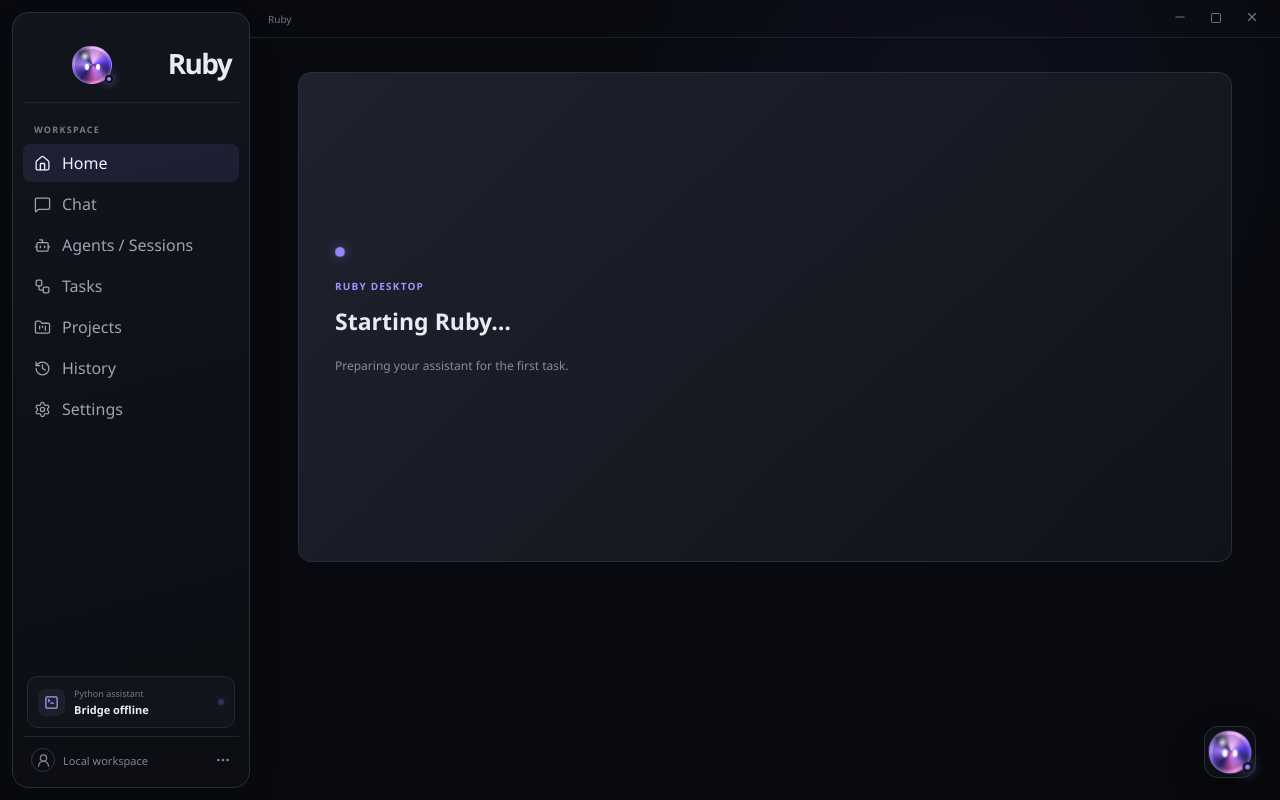
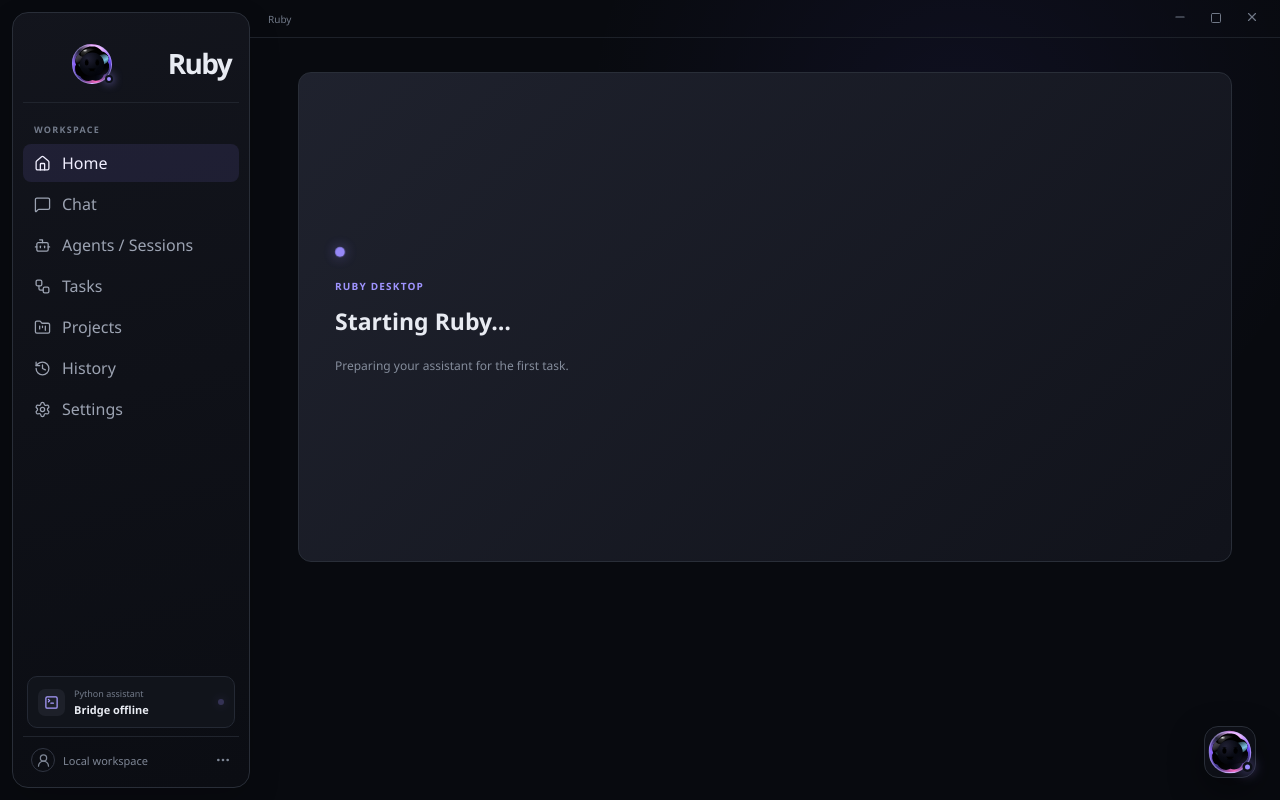
Before and after one commit to Syed-Haseeb97/ai_agent, a React (Vite) app in the folder desktop_app/: page / in a window 1280 px wide. Built offline with nearby package versions, Linux system fonts and the light colour scheme.

Commit message:
Restore Ruby's liquid orb artwork in Electron renderer

```diff
--- a/desktop_app/src/components/RubyOrb.jsx
+++ b/desktop_app/src/components/RubyOrb.jsx
@@ -1,4 +1,4 @@
-import { useCallback, useEffect, useRef, useState } from 'react';
+import { useCallback, useEffect, useId, useRef, useState } from 'react';
 import {
   ERROR_HOLD_MS,
   SUCCESS_HOLD_MS,
@@ -109,10 +109,84 @@ export function RubyOrb({ label = 'Ruby', onClick }) {
         style={{ '--orb-gaze-x': `${gaze.x}px`, '--orb-gaze-y': `${gaze.y}px` }}
         aria-hidden="true"
       >
-        <span className="ruby-orb"><span className="ruby-eye left" /><span className="ruby-eye right" /></span>
+        <OrbArtwork state={visual.state} />
         <span className="ruby-target" />
         <span className="ruby-status-dot" />
       </span>
     </button>
   );
 }
+
+/**
+ * SVG recreation of Ruby's original living liquid orb. The shell, plasma
+ * currents, dark face core, and highlights stay together as one scalable asset
+ * so the compact sidebar and standalone orb render the same character.
+ */
+function OrbArtwork({ state }) {
+  const rawId = useId();
+  const id = `ruby-liquid-${rawId.replace(/[^a-zA-Z0-9_-]/g, '')}`;
+  return (
+    <svg className="ruby-orb ruby-liquid-art" viewBox="0 0 100 100" role="presentation">
+      <defs>
+        <linearGradient id={`${id}-shell`} x1="12%" y1="5%" x2="88%" y2="94%">
+          <stop offset="0%" stopColor="var(--orb-highlight)" />
+          <stop offset="24%" stopColor="var(--orb-accent)" />
+          <stop offset="58%" stopColor="var(--orb-secondary)" />
+          <stop offset="100%" stopColor="#090b18" />
+        </linearGradient>
+        <linearGradient id={`${id}-stream`} x1="0" y1="0" x2="1" y2="1">
+          <stop offset="0%" stopColor="#e7dfff" stopOpacity=".15" />
+          <stop offset="36%" stopColor="var(--orb-accent)" stopOpacity=".95" />
+          <stop offset="66%" stopColor="#8bdcff" stopOpacity=".9" />
+          <stop offset="100%" stopColor="var(--orb-secondary)" stopOpacity=".08" />
+        </linearGradient>
+        <radialGradient id={`${id}-shine`} cx="29%" cy="19%" r="75%">
+          <stop offset="0%" stopColor="#fff" stopOpacity=".9" />
+          <stop offset="24%" stopColor="#fff" stopOpacity=".2" />
+          <stop offset="100%" stopColor="#fff" stopOpacity="0" />
+        </radialGradient>
+        <radialGradient id={`${id}-core`} cx="34%" cy="25%" r="80%">
+          <stop offset="0%" stopColor="#202033" />
+          <stop offset="58%" stopColor="#080a12" />
+          <stop offset="100%" stopColor="#020309" />
+        </radialGradient>
+        <clipPath id={`${id}-clip`}>
+          <path d="M50 4 C62 2 71 10 77 17 C90 20 97 33 92 45 C99 58 93 72 81 79 C77 92 63 97 51 92 C38 99 25 92 19 82 C7 78 2 65 8 52 C2 40 9 27 20 20 C26 9 39 3 50 4 Z" />
+        </clipPath>
+      </defs>
+      <g className="orb-liquid-body">
+        <path className="orb-liquid-shell" d="M50 4 C62 2 71 10 77 17 C90 20 97 33 92 45 C99 58 93 72 81 79 C77 92 63 97 51 92 C38 99 25 92 19 82 C7 78 2 65 8 52 C2 40 9 27 20 20 C26 9 39 3 50 4 Z" fill={`url(#${id}-shell)`} />
+        <g className="orb-liquid-current" clipPath={`url(#${id}-clip)`}>
+          <path className="orb-current-line current-a" d="M-10 34 C12 13 24 58 43 41 S74 14 110 35" />
+          <path className="orb-current-line current-b" d="M-8 60 C13 37 29 78 50 59 S81 39 110 61" />
+          <path className="orb-current-line current-c" d="M2 81 C25 53 43 90 65 69 S90 60 108 76" />
+          <path className="orb-current-cloud" d="M8 27 C24 12 38 24 47 31 C60 41 73 16 91 28 C103 39 82 56 67 53 C51 49 42 72 27 63 C14 56 0 41 8 27 Z" fill={`url(#${id}-stream)`} />
+          <ellipse className="orb-current-glint" cx="34" cy="23" rx="19" ry="9" />
+        </g>
+        <path className="orb-liquid-sheen" d="M21 19 C32 7 49 7 59 13 C44 13 31 23 25 35 C21 30 19 24 21 19 Z" fill={`url(#${id}-shine)`} />
+        <ellipse className="orb-liquid-core" cx="50" cy="51" rx="32" ry="31" fill={`url(#${id}-core)`} />
+        <g className="orb-liquid-face">
+          <path className="orb-face-brow brow-left" d="M30 40 Q36 36 42 40" />
+          <path className="orb-face-brow brow-right" d="M58 40 Q64 36 70 40" />
+          <g className="orb-face-eye eye-left">
+            <ellipse className="orb-face-eye-white" cx="36" cy="47" rx="5.1" ry="7.2" />
+            <ellipse className="orb-face-pupil" cx={36 + gazeOffset(state).x} cy={48 + gazeOffset(state).y} rx="2.2" ry="3.2" />
+            <circle className="orb-face-glint" cx="36.5" cy="45" r="1.1" />
+          </g>
+          <g className="orb-face-eye eye-right">
+            <ellipse className="orb-face-eye-white" cx="64" cy="47" rx="5.1" ry="7.2" />
+            <ellipse className="orb-face-pupil" cx={64 + gazeOffset(state).x} cy={48 + gazeOffset(state).y} rx="2.2" ry="3.2" />
+            <circle className="orb-face-glint" cx="64.5" cy="45" r="1.1" />
+          </g>
+          <path className="orb-face-mouth mouth-idle" d="M43 64 Q50 68 57 64" />
+          <path className="orb-face-mouth mouth-success" d="M40 62 Q50 73 60 62" />
+          <path className="orb-face-mouth mouth-error" d="M42 69 Q50 60 58 69" />
+        </g>
+      </g>
+    </svg>
+  );
+}
+
+function gazeOffset(state) {
+  return state === 'working' ? { x: 2, y: 1 } : { x: 0, y: 0 };
+}
```
